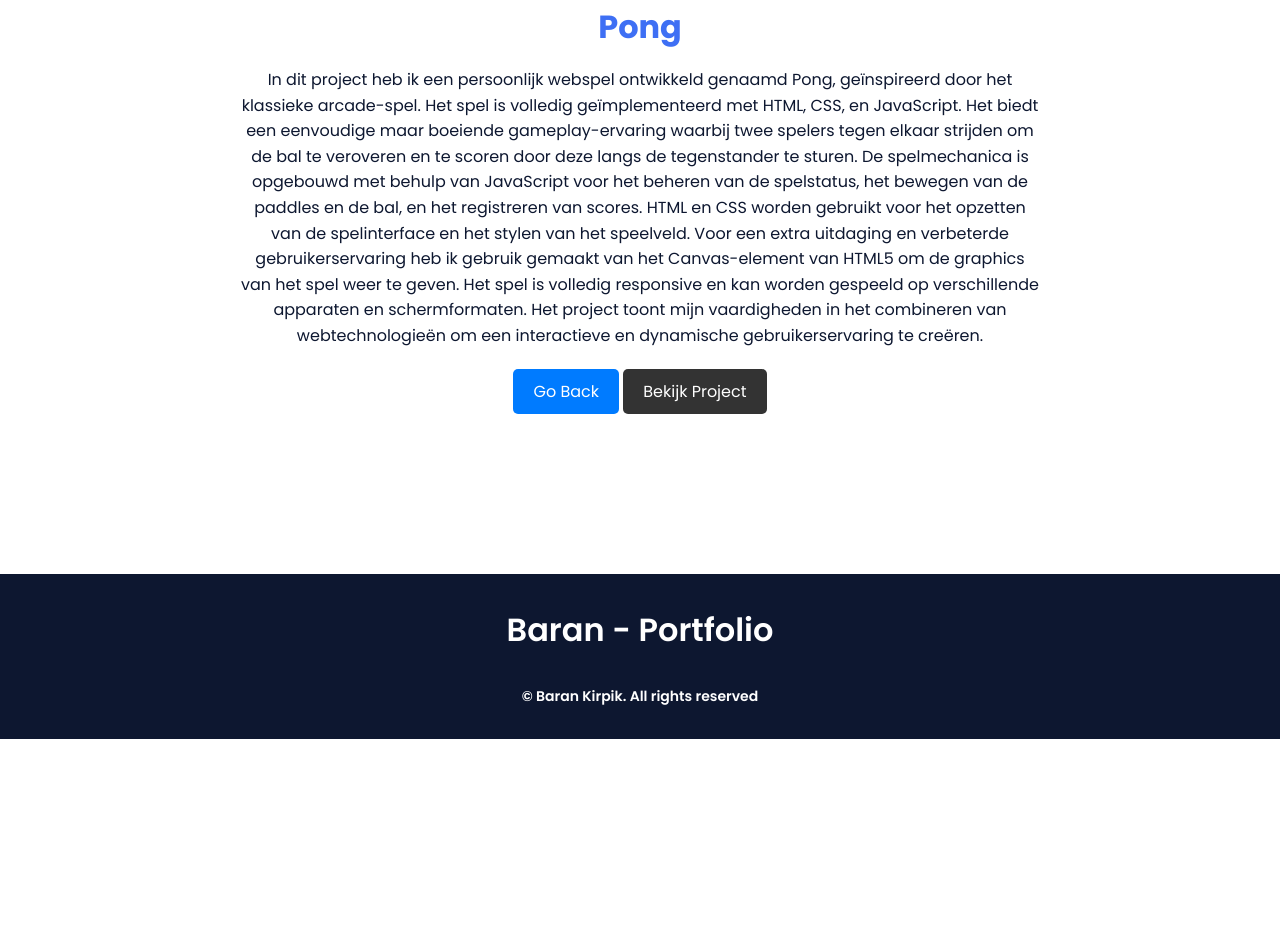
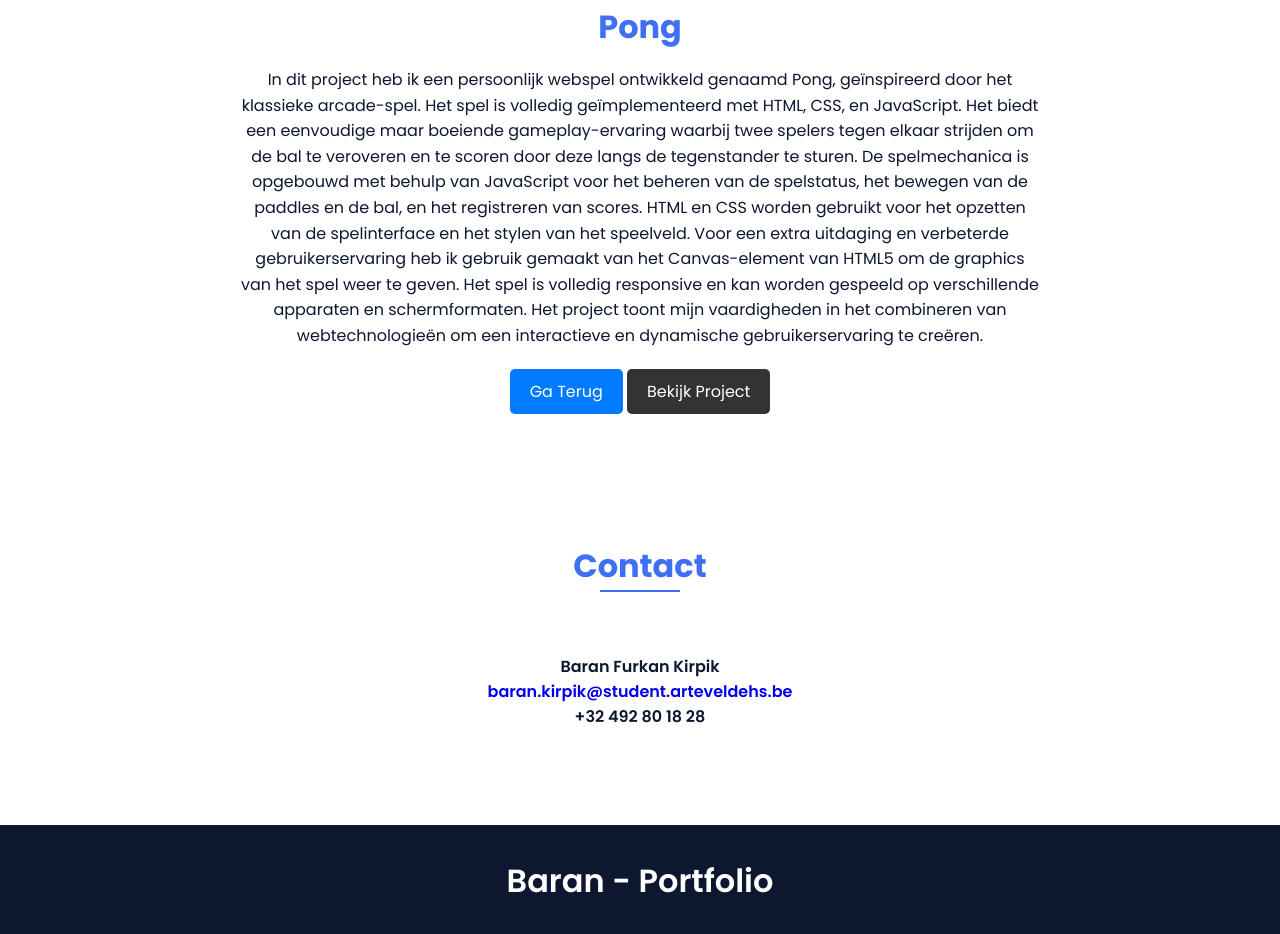
Before and after one commit to BaranKrpk/portfolioOpdracht, a plain HTML site: page pong.html in a window 1280 px wide. Shown: the part 493-1427 px from the top of the page. Before the commit the page ends 1232 px from the top, so only its background shows below. Drawn offline with nearby package versions, Linux system fonts and the light colour scheme.

Commit message:
animation changes

```diff
--- a/assets/js/main.js
+++ b/assets/js/main.js
@@ -58,4 +58,6 @@ sr.reveal(".home__img, .about__subtitle, .about__text, .skills__img", {
   delay: 400,
 });
 sr.reveal(".home__social-icon", { interval: 200 });
-sr.reveal(".skills__data, .work__img, .contact__input", { interval: 200 });
+sr.reveal(".skills__data, .work__img, .contact__input, .project", {
+  interval: 200,
+});
--- a/pong.html
+++ b/pong.html
@@ -62,8 +62,8 @@
             vaardigheden in het combineren van webtechnologieën om een
             interactieve en dynamische gebruikerservaring te creëren.
           </p>
-          <!-- Go Back Button -->
-          <a href="index.html#work" class="go-back-btn">Go Back</a>
+          <!-- Ga Terug Button -->
+          <a href="index.html#work" class="go-back-btn">Ga Terug</a>
           <!-- GitHub Button -->
           <a
             href="https://pgmgent-atwork2.github.io/project-1-workshop-start-2-code-pingpong/"
@@ -76,7 +76,21 @@
 
       <!--===== CONTACT =====-->
       <section class="contact section" id="contact">
-        <!-- existing contact section code -->
+        <h2 class="section-title">Contact</h2>
+
+        <div class="contact__container bd-grid contact__input">
+          <div class="contact__info">
+            <p class="contact__text">Baran Furkan Kirpik</p>
+            <p class="contact__text">
+              <a href="mailto:baran.kirpik@student.arteveldehs.be"
+                >baran.kirpik@student.arteveldehs.be</a
+              >
+            </p>
+            <p class="contact__text">
+              <span class="contact__phone">+32 492 80 18 28</span>
+            </p>
+          </div>
+        </div>
       </section>
     </main>
 
```
Also changed, not shown: advisors.html (+17 -4 lines), gentsefeesten.html (+17 -4 lines), justdoit.html (+17 -4 lines), lightopia.html (+17 -4 lines), noplanetb.html (+17 -4 lines).
